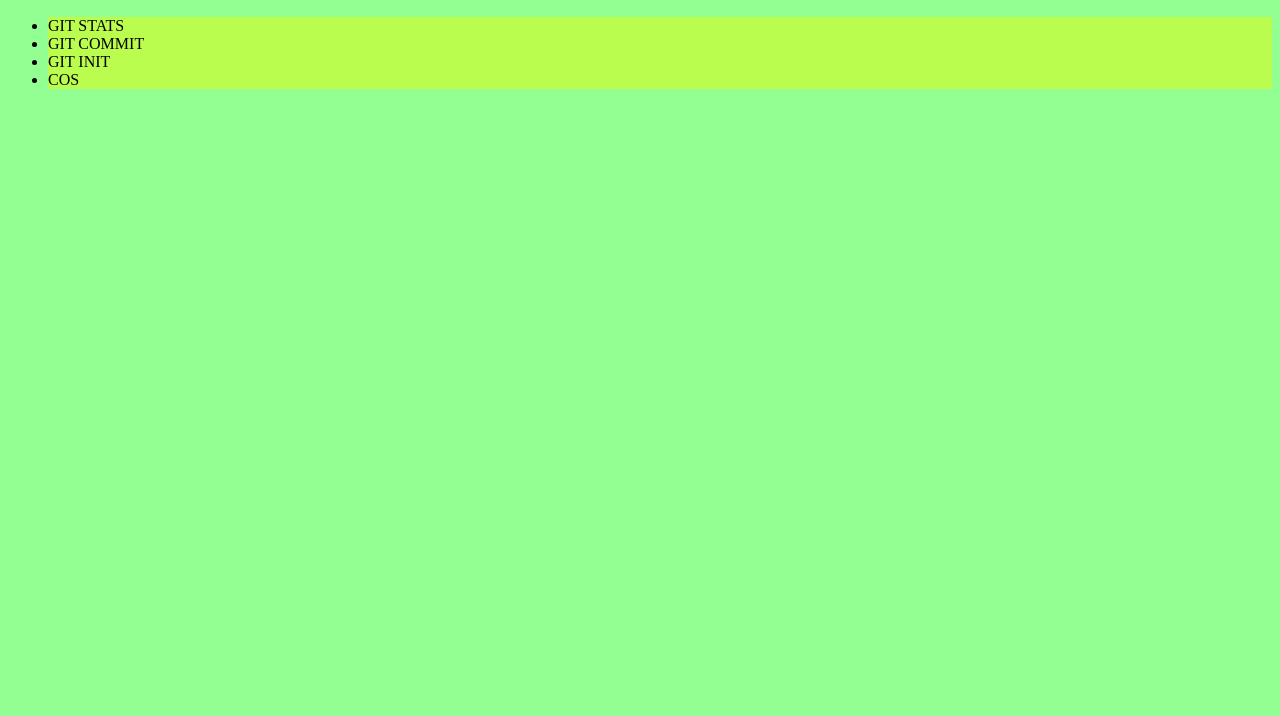
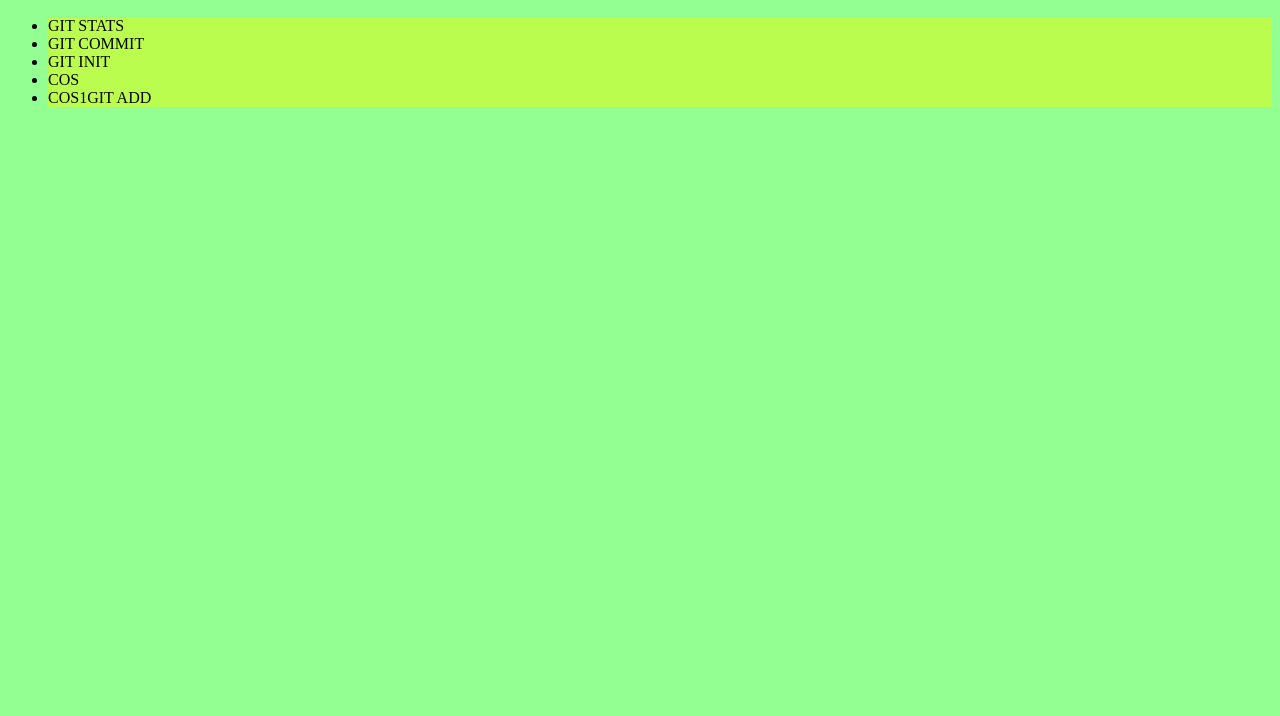
Before and after one commit to dziarska/afm1, a plain HTML site: page index.html in a window 1280 px wide. Shown: the part 84-800 px from the top of the page. Drawn offline with Linux system fonts and the light colour scheme.

Commit message:
jghgg uuu

```diff
--- a/index.html
+++ b/index.html
@@ -13,6 +13,7 @@
         <li>git commit</li>
         <li>git init</li>
         <li>cos</li>
+        <li>cos1git add</li>
     </ul>
 </body>
 </html>
```
